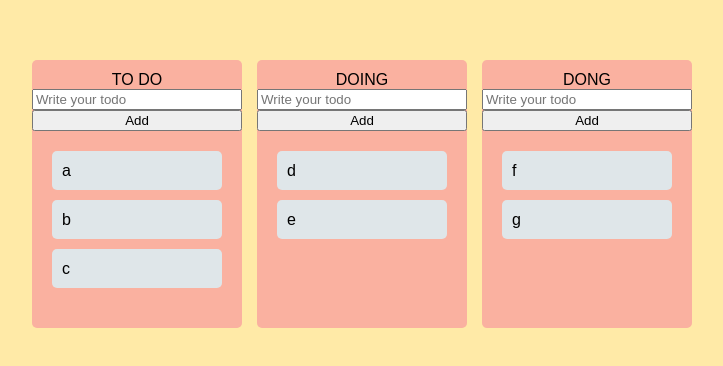
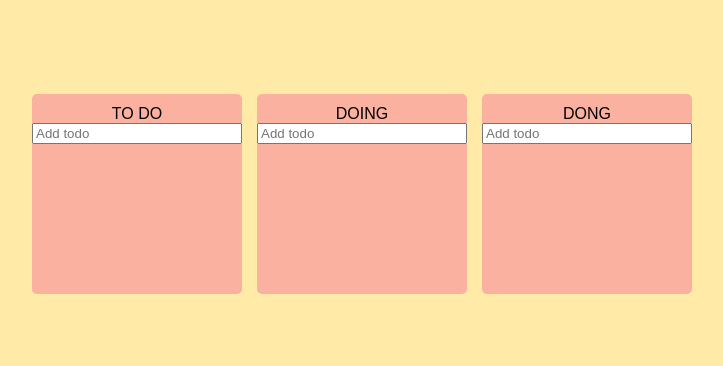
Before and after one commit to joyjsmun/trello, a React (Create React App) app: page / in a window 1280 px wide. Shown: the part 206-572 px from the top of the page, without its empty margins (278-1001 px from the left). Built offline with nearby package versions, Linux system fonts and the light colour scheme.

Commit message:
added useSetRecoilState for muliti boards

```diff
--- a/src/App.tsx
+++ b/src/App.tsx
@@ -36,11 +36,12 @@ function App() {
       if(destination?.droppableId === source.droppableId){
         //same board movement
          setToDos((allBoards:any) => {
-        const boardCopy = [...allBoards[source.droppableId]]
+        const boardCopy = [...allBoards[source.droppableId]];
+        const taskObj =boardCopy[source.index];
         //1)delete item
         boardCopy.splice(source.index,1);
         //2)put back to the item on destination index
-        boardCopy.splice(destination?.index,0,draggableId);
+        boardCopy.splice(destination?.index,0,taskObj);
         //...allBoards => other two boards - #6.9
         return {
           ...allBoards,
@@ -53,11 +54,12 @@ function App() {
         setToDos((allBoard) => {
           //1) copy two boards
           const sourceBoardCopy = [...allBoard[source.droppableId]];
+          const taskObj =sourceBoardCopy[source.index];
           const destinationBoardCopy = [...allBoard[destination.droppableId]];
           //2) remove item from source board
           sourceBoardCopy.splice(source.index,1);
           //3) add source bord removed item to the destination board
-          destinationBoardCopy.splice(destination?.index,0,draggableId);
+          destinationBoardCopy.splice(destination?.index,0,taskObj);
           //4) return previous board + new dest board + other boards(=allBoards)
           return {
             ...allBoard,
--- a/src/Components/Board.tsx
+++ b/src/Components/Board.tsx
@@ -1,6 +1,9 @@
-import { useRef } from "react";
+import React, { useRef } from "react";
 import {Droppable} from "react-beautiful-dnd";
+import { useForm } from "react-hook-form";
+import { useRecoilState, useSetRecoilState } from "recoil";
 import styled from "styled-components";
+import { ITodo, toDoState } from "../atoms";
 import DraggableCard from "./DraggableCard";
 
 const Wrapper = styled.div`
@@ -13,7 +16,7 @@ const Wrapper = styled.div`
   flex-direction: column;
 `
 interface IBoardProps{
-    toDos:string[];
+    toDos:ITodo[];
     boardId:string;
 }
 
@@ -39,27 +42,49 @@ const Title = styled.h1`
     text-align: center;
 `
 
+const Form = styled.form`
+    width: 100%;
+    input {
+        width: 100%;
+
+    }
+
+`
+
+interface IForm {
+    toDo:string;
+}
 
 
 function Board({toDos,boardId}:IBoardProps){
-    const inputRef = useRef<HTMLInputElement>(null)
-    const onClick=() =>{
-        inputRef.current?.focus();
-        setTimeout(() => {
-            inputRef.current?.blur();
-        },3000)
-    }
+   const setToDos = useSetRecoilState(toDoState);
+   const {register,handleSubmit,setValue} = useForm<IForm>()
+   const onValid = ({toDo}:IForm) => {
+    const newToDo = {
+        id:Date.now(),
+        text:toDo,
+    };
+    setToDos(allBoards => {
+       return{
+           ...allBoards,
+           [boardId]: [newToDo,...allBoards[boardId]]
+       }
+
+    })
+    setValue("toDo","");
+   }
     return(
         <Wrapper>
         <Title>{boardId}</Title>
-        <input ref={inputRef} placeholder="Write your todo"></input>
-        <button onClick={onClick}>Add</button>
+       <Form onSubmit={handleSubmit(onValid)}>
+           <input {...register("toDo",{required:true})} type="text" placeholder= "Add todo" />
+       </Form>
         <Droppable droppableId={boardId}>
         {(provided,info) =>
       <Area isDraggingOver={info.isDraggingOver} isDraggingFromThis={Boolean(info.draggingFromThisWith)} ref={provided.innerRef} {...provided.droppableProps}>
 
        {toDos.map((toDo:any,index:any) =>
-      <DraggableCard key={toDo} toDo={toDo} index={index}/>
+      <DraggableCard key={toDo.id} toDoId={toDo.id} toDoText={toDo.text} index={index}/>
        )}
        {provided.placeholder}
       </Area>
--- a/src/Components/DraggableCard.tsx
+++ b/src/Components/DraggableCard.tsx
@@ -7,17 +7,20 @@ border-radius: 5px;
 padding: 10px 10px;
   background-color: ${(props) => props.isDragging?  "tomato":props.theme.cardColor };
   margin-bottom: 10px;
+  box-shadow: ${(props) =>
+    props.isDragging ? "0px 2px 5px rgba(0, 0, 0, 0.05)" : "none"};
 `
 
 interface IDraggableCardProps{
-    toDo:string;
+    toDoId:number;
+    toDoText:string;
     index:number;
 }
 
-function DraggableCard({toDo,index}:IDraggableCardProps){
+function DraggableCard({toDoId,toDoText,index}:IDraggableCardProps){
     // console.log(toDo,"rendered")
     return(
-        <Draggable key={toDo} draggableId={toDo} index={index}>
+        <Draggable draggableId={toDoId+""} index={index}>
           {(provided,info) =>
         <Card
             isDragging={info.isDragging}
@@ -26,7 +29,7 @@ function DraggableCard({toDo,index}:IDraggableCardProps){
           {...provided.dragHandleProps}
           >
             <span></span>
-            {toDo}</Card>
+            {toDoText}</Card>
         }</Draggable>
     )
 }
--- a/src/atoms.tsx
+++ b/src/atoms.tsx
@@ -1,15 +1,20 @@
 import { atom } from "recoil";
+
+export interface ITodo{
+    id:number;
+    text:string;
+}
 
 
 interface IToDoState {
-    [key:string]:string[];
+    [key:string]:ITodo[];
 }
 
 export const toDoState = atom<IToDoState>({
     key:"toDo",
     default:{
-        "TO DO":["a","b","c"],
-        DOING:["d","e"],
-        DONG:["f","g"],
+        "TO DO":[],
+        DOING:[],
+        DONG:[],
     },
 });
```
